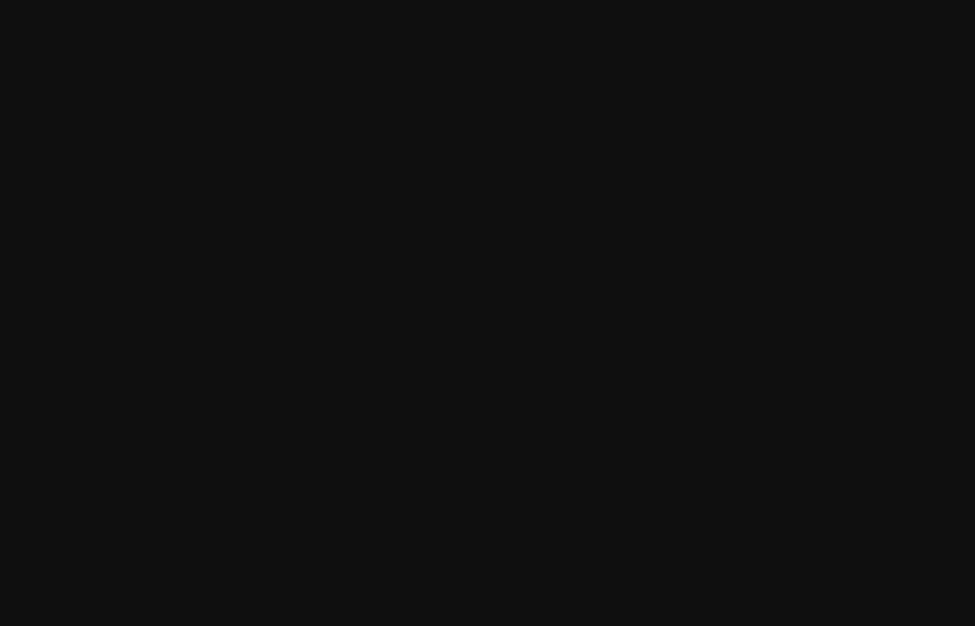
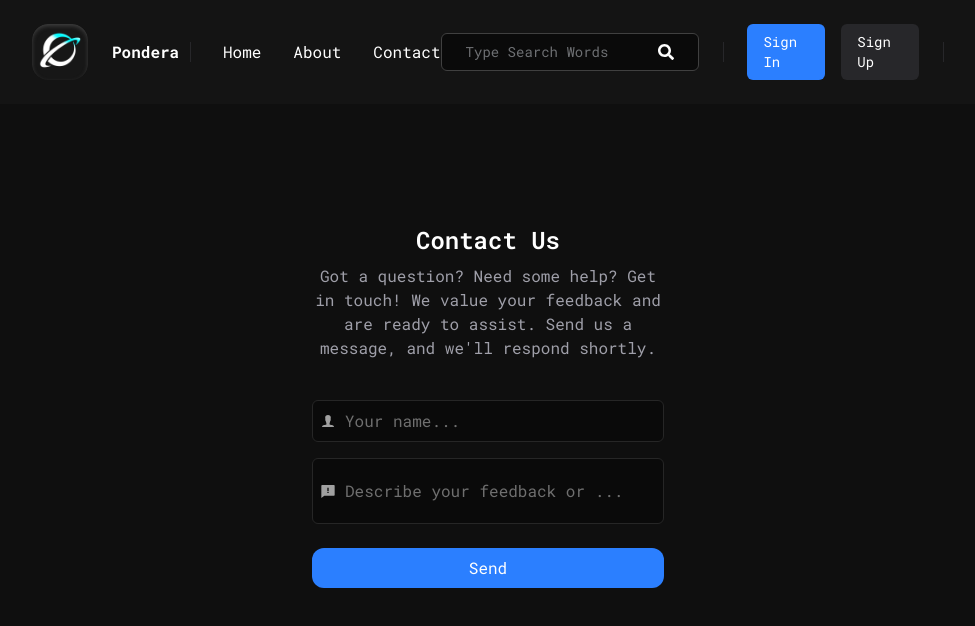
Before and after one commit to luiz-matoso/pondera, a React (Vite) app in the folder frontend/: page /contact in a window 1280 px wide. Before the commit this address had no page. Shown: the top 626 px of the page, without its empty margins (152-1127 px from the left). Built offline with nearby package versions, Linux system fonts and the light colour scheme.

Commit message:
feat: adiciona a página contato (ainda não funcional)

```diff
--- a/frontend/src/App.jsx
+++ b/frontend/src/App.jsx
@@ -9,6 +9,7 @@
 import Profile from "./components/Profile/Profile";
 import About from "./pages/About/About";
 import Help from "./pages/Help/Help";
+import Contact from "./pages/Contact/Contact";
 
 function App() {
   return (
@@ -23,6 +24,7 @@
           </Route>
 
           <Route path="/about" element={<About />} />
+          <Route path="/contact" element={<Contact />} />
 
           <Route path="/login" element={<Login />} />
           <Route path="/register" element={<Register />} />
--- /dev/null
+++ b/frontend/src/pages/Contact/Contact.jsx
@@ -0,0 +1,64 @@
+import React from "react";
+import logo from "../../assets/logo_pondera.png";
+
+import Header from "../../components/Header/Header";
+import { IoIosPerson } from "react-icons/io";
+import { RiFeedbackFill } from "react-icons/ri";
+import { Link } from "react-router-dom";
+import { MdOutlineEmail } from "react-icons/md";
+import { CiLock } from "react-icons/ci";
+
+const Contact = () => {
+  return (
+    <div>
+      <Header />
+
+      <div className="flex mt-12 items-center justify-center">
+        <div className="py-8 px-12 max-w-md w-full rounded-2xl relative overflow-hidden">
+          <div className="flex items-center justify-center mb-5 mt-5 "></div>
+
+          <h1 className="text-white font-semibold text-center text-2xl">
+            Contact Us
+          </h1>
+          <p className="mt-2 text-zinc-400 text-center">
+            Got a question? Need some help? Get in touch! We value your feedback
+            and are ready to assist. Send us a message, and we'll respond
+            shortly.
+          </p>
+
+          <form onSubmit="">
+            <div className="flex mt-10 flex-col gap-4">
+              {/* Your name */}
+              <div className="relative">
+                <input
+                  className="bg-neutral-950 p-2 w-full rounded-md text-neutral-300 w-full pl-8 border border-neutral-800 animation-colors"
+                  placeholder="Your name..."
+                  required
+                />
+                <IoIosPerson className="absolute left-2 top-1/2 transform -translate-y-1/2 text-neutral-400" />
+              </div>
+
+              {/* Describe */}
+              <div className="relative">
+                <input
+                  className="bg-neutral-950 p-2 w-full rounded-md text-neutral-300 w-full pl-8 p-5 border border-neutral-800"
+                  placeholder="Describe your feedback or ..."
+                  required
+                />
+                <RiFeedbackFill className="absolute left-2 top-1/2 transform -translate-y-1/2 text-neutral-400" />
+              </div>
+            </div>
+            <button
+              type="submit"
+              className="p-2 mt-6 w-full text-white bg-blue-500 rounded-xl cursor-pointer transition-colors hover:bg-blue-600"
+            >
+              Send
+            </button>
+          </form>
+        </div>
+      </div>
+    </div>
+  );
+};
+
+export default Contact;
```
